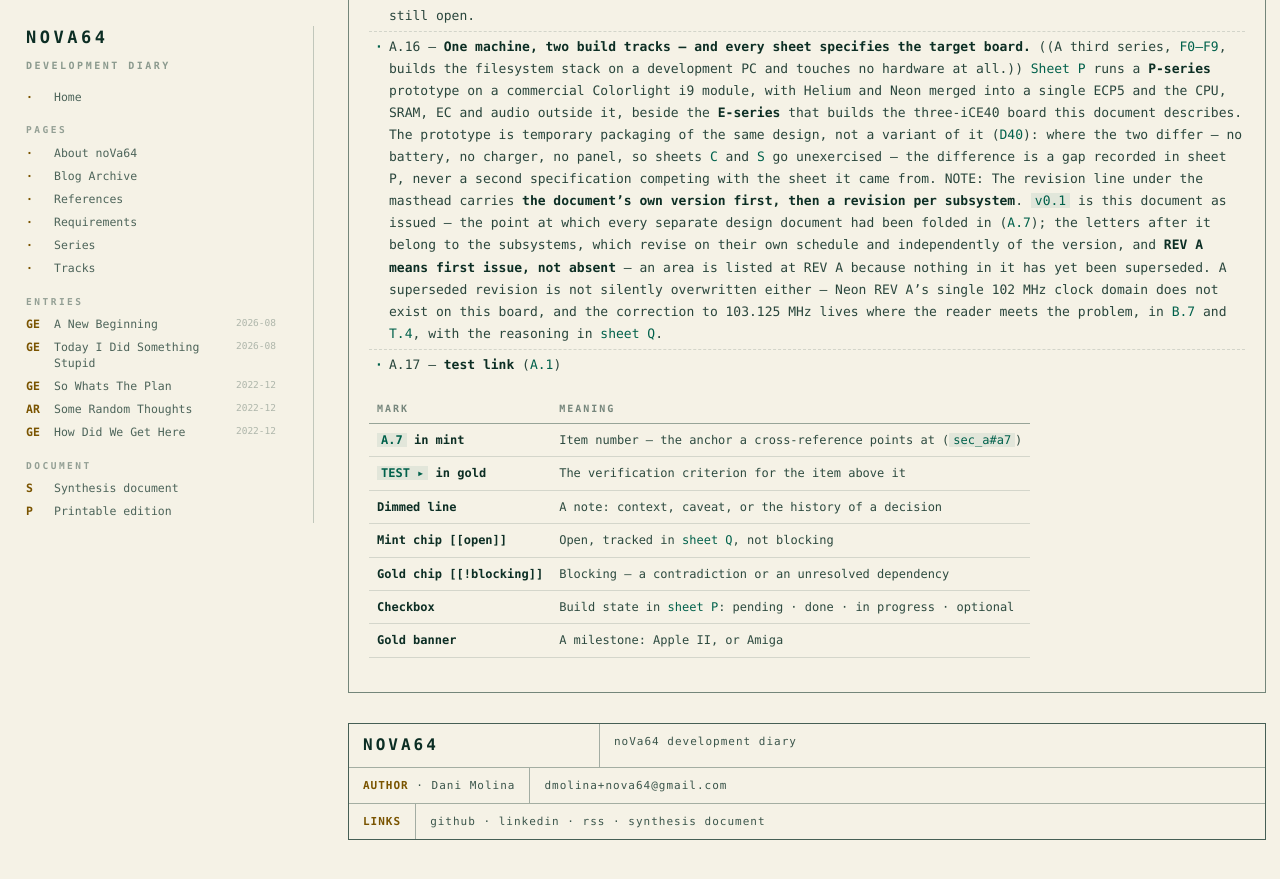
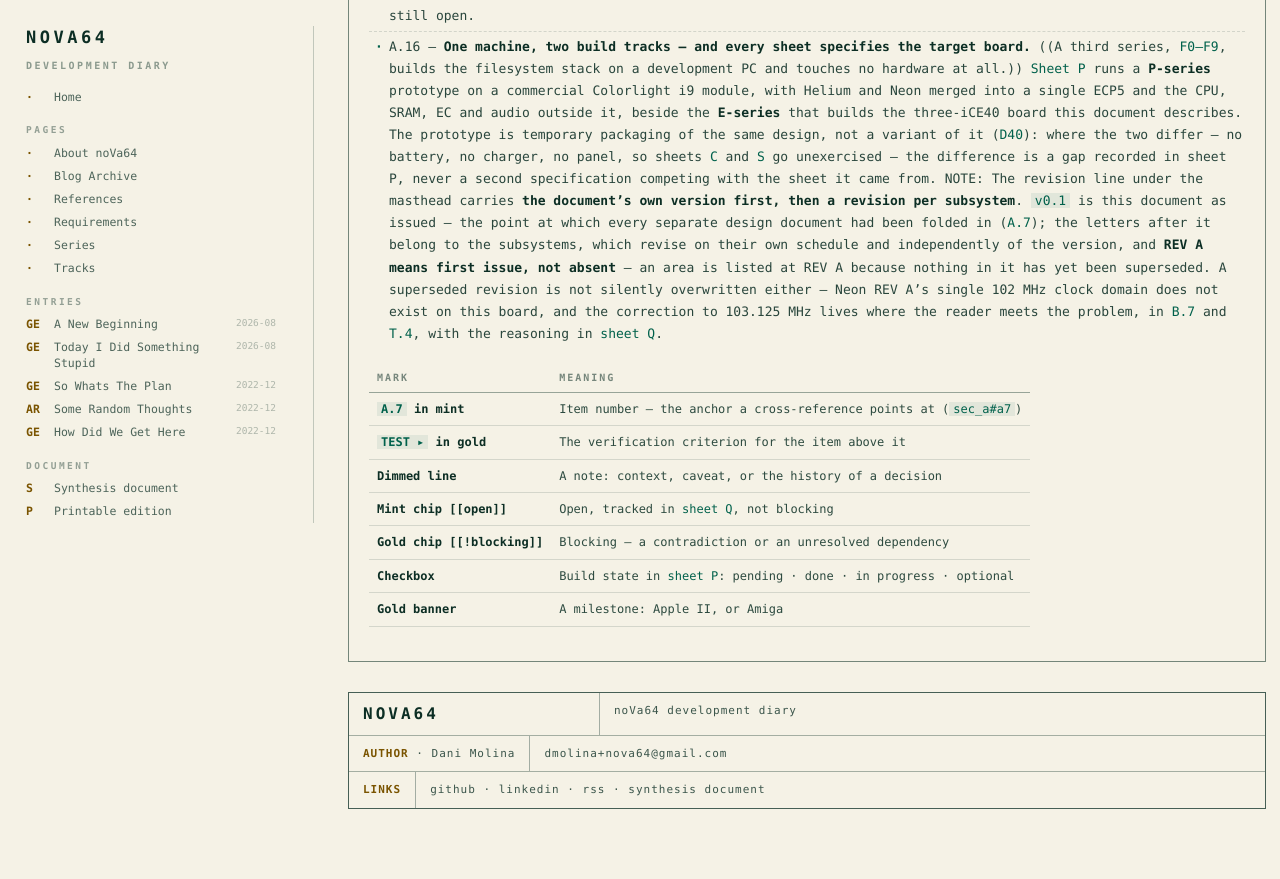
Before and after one commit to dmolinagarcia/nova64, a Jekyll site: the page built from docs/docsV3/content/sec_ai_a.md, in a window 1280 px wide and 900 px high, scrolled down 2979 px. Shown: the top 879 px of the window. Built offline with Jekyll 4.4.1, drawn with Linux system fonts in a browser that asks for light colours; our own code applies the rules of GitHub Pages for plain Markdown files.

```diff
--- a/docs/docsV3/content/sec_ai_a.md
+++ b/docs/docsV3/content/sec_ai_a.md
@@ -40,8 +40,6 @@
 - A.15 — **Three ways in.** Front to back is one reading, and the areas are ordered for it. A hardware reading can stop after Memory and storage; a software one can start at the [BIOS](sec_ai_i) and take everything below the kernel–hardware interface of [sheet M](sec_ai_m) as given. Anyone who only wants to know what is being worked on right now should read [sheet P](sec_ai_p) and [sheet Q](sec_ai_q) and nothing else — between them they hold the build state and every question still open.
 - A.16 — **One machine, two build tracks — and every sheet specifies the target board.** ((A third series, [F0–F9](sec_ai_p#p26), builds the filesystem stack on a development PC and touches no hardware at all.)) [Sheet P](sec_ai_p) runs a **P-series** prototype on a commercial Colorlight i9 module, with Helium and Neon merged into a single ECP5 and the CPU, SRAM, EC and audio outside it, beside the **E-series** that builds the three-iCE40 board this document describes. The prototype is temporary packaging of the same design, not a variant of it ([D40](sec_ai_q#d40)): where the two differ — no battery, no charger, no panel, so sheets [C](sec_ai_c) and [S](sec_ai_s) go unexercised — the difference is a gap recorded in sheet P, never a second specification competing with the sheet it came from.
   NOTE: The revision line under the masthead carries **the document's own version first, then a revision per subsystem**. `v0.1` is this document as issued — the point at which every separate design document had been folded in ([A.7](sec_ai_a#a7)); the letters after it belong to the subsystems, which revise on their own schedule and independently of the version, and **REV A means first issue, not absent** — an area is listed at REV A because nothing in it has yet been superseded. A superseded revision is not silently overwritten either — Neon REV A's single 102 MHz clock domain does not exist on this board, and the correction to 103.125 MHz lives where the reader meets the problem, in [B.7](sec_ai_b#b7) and [T.4](sec_ai_t#t4), with the reasoning in [sheet Q](sec_ai_q).
-- A.17 — **test link** ([A.1](sc_a2#a1))
-
 
 | Mark | Meaning |
 |---|---|
```
